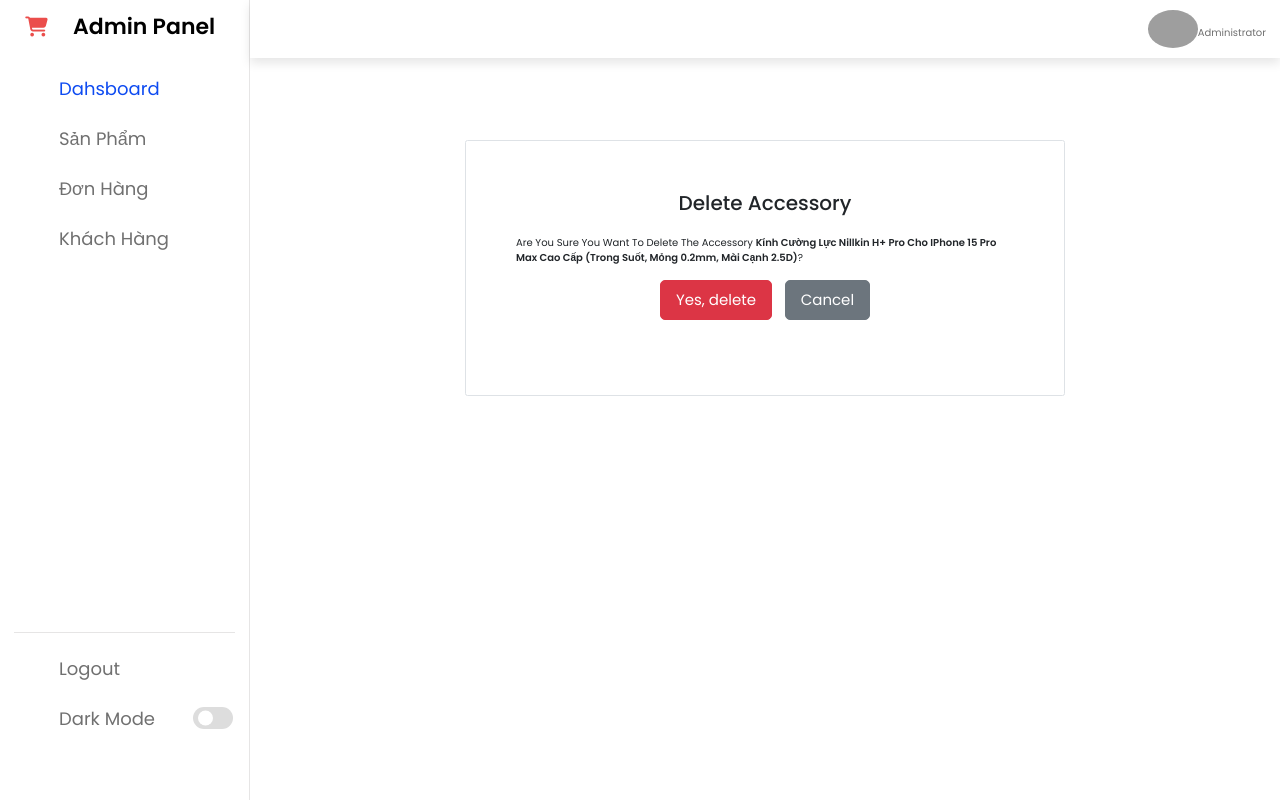
After one commit to anhvu1302/ManagePhoneAccessories, a Django app: page /admin/delete/30/ in a window 1280 px wide. The commit adds this page. Run offline with Django 5.2, Linux system fonts and the light colour scheme; data comes from the database, SQL or seed files in the repository; both versions use the stored data as it was after the commit; some libraries are stand-ins or nearby versions; some web fonts are replaced; grey boxes are pictures that could not be loaded.

Commit message:
Admin - product

```diff
--- a/AdminWeb/templates/layouts/adminLayout.html
+++ b/AdminWeb/templates/layouts/adminLayout.html
@@ -36,7 +36,7 @@
                     </a>
                 </li>
                 <li>
-                    <a href="#">
+                    <a href="{% url 'accessory_list' %} ">
                         <i class="fa-light fa-boxes-stacked"></i>
                         <span class="link-name">Sản Phẩm</span>
                     </a>
--- /dev/null
+++ b/AdminWeb/templates/pages/accessory_confirm_delete.html
@@ -0,0 +1,76 @@
+{% extends "layouts/adminLayout.html" %}
+
+{% block title %}
+Delete Accessory
+{% endblock %}
+
+{% block content %}
+<div class="container mt-4">
+    <style>
+        .card {
+            border: 1px solid #dee2e6;
+            border-radius: 0.25rem;
+            padding: 20px;
+            max-width: 600px;
+            margin: auto;
+        }
+
+        .card-body {
+            padding: 30px;
+        }
+
+        .card-title {
+            font-size: 2rem;
+            margin-bottom: 20px;
+            text-align: center;
+        }
+
+        .form-group {
+            margin-bottom: 20px;
+            text-align: center;
+        }
+
+        .btn-primary, .btn-danger {
+            font-size: 1.5rem;
+            padding: 0.75rem 1.5rem;
+            margin: 5px;
+        }
+
+        .btn-danger {
+            background-color: #dc3545;
+            border-color: #dc3545;
+        }
+
+            .btn-danger:hover {
+                background-color: #c82333;
+                border-color: #bd2130;
+            }
+
+        .btn-secondary {
+            background-color: #6c757d;
+            border-color: #6c757d;
+            font-size: 1.5rem;
+            padding: 0.75rem 1.5rem;
+            margin: 5px;
+        }
+
+            .btn-secondary:hover {
+                background-color: #545b62;
+                border-color: #4e555b;
+            }
+    </style>
+    <div class="card">
+        <div class="card-body">
+            <h2 class="card-title">Delete Accessory</h2>
+            <p>Are you sure you want to delete the accessory <strong>{{ accessory.Name }}</strong>?</p>
+            <form method="post">
+                {% csrf_token %}
+                <div class="form-group">
+                    <button type="submit" class="btn btn-danger">Yes, delete</button>
+                    <a href="{% url 'accessory_list' %}" class="btn btn-secondary">Cancel</a>
+                </div>
+            </form>
+        </div>
+    </div>
+</div>
+{% endblock %}
--- a/AdminWeb/urls.py
+++ b/AdminWeb/urls.py
@@ -5,4 +5,8 @@ urlpatterns = [
     path("", admin_login, name="admin_index"),
     path('logout/', logout_admin, name='admin_logout'),
     path("dashboard/", admin_required(dashboard), name="admin_dashboard"),
+    path('list/', accessory_list, name='accessory_list'),
+    path('create/', accessory_create, name='accessory_create'),
+    path('update/<int:id>/', accessory_update, name='accessory_update'),
+    path('delete/<int:id>/', accessory_delete, name='accessory_delete'),
 ]
--- a/AdminWeb/views.py
+++ b/AdminWeb/views.py
@@ -1,10 +1,12 @@
-from django.shortcuts import render, redirect
+from django.shortcuts import render, redirect,get_object_or_404
 from django.contrib.auth.models import User
 from django.contrib.auth import authenticate, login, logout
 from django.contrib import messages
 from django.http import HttpResponseRedirect
+from WebApp.models import Accessories
 
 
+from .forms import AccessoriesForm
 def admin_required(view_func):
     def wrapper(request, *args, **kwargs):
         if not request.user.is_authenticated or not request.user.is_superuser:
@@ -59,3 +61,40 @@ def logout_admin(request):
 
 def dashboard(request):
     return render(request, "pages/dashboard.html")
+
+
+
+
+def accessory_list(request):
+    accessories = Accessories.objects.all()
+    return render(request, 'pages/accessory_list.html', {'accessories': accessories})
+
+
+def accessory_create(request):
+    if request.method == 'POST':
+        form = AccessoriesForm(request.POST, request.FILES)
+        if form.is_valid():
+            form.save()
+            return redirect('accessory_list')
+    else:
+        form = AccessoriesForm()
+    return render(request, 'pages/accessory_form.html', {'form': form})
+
+
+def accessory_update(request, id):
+    accessory = get_object_or_404(Accessories, id=id)
+    if request.method == 'POST':
+        form = AccessoriesForm(request.POST, request.FILES, instance=accessory)
+        if form.is_valid():
+            form.save()
+            return redirect('accessory_list')
+    else:
+        form = AccessoriesForm(instance=accessory)
+    return render(request, 'pages/accessory_form.html', {'form': form})
+
+def accessory_delete(request, id):
+    accessory = get_object_or_404(Accessories, id=id)
+    if request.method == 'POST':
+        accessory.delete()
+        return redirect('accessory_list')
+    return render(request, 'pages/accessory_confirm_delete.html', {'accessory': accessory})
--- a/ManagePhoneAccessories/settings.py
+++ b/ManagePhoneAccessories/settings.py
@@ -128,3 +128,5 @@ STATICFILES_DIRS = [
 # https://docs.djangoproject.com/en/5.0/ref/settings/#default-auto-field
 
 DEFAULT_AUTO_FIELD = 'django.db.models.BigAutoField'
+MEDIA_URL = '/media/'
+MEDIA_ROOT = os.path.join(BASE_DIR, 'media')
--- a/ManagePhoneAccessories/urls.py
+++ b/ManagePhoneAccessories/urls.py
@@ -14,7 +14,8 @@ Including another URLconf
     1. Import the include() function: from django.urls import include, path
     2. Add a URL to urlpatterns:  path('blog/', include('blog.urls'))
 """
-
+from django.conf import settings
+from django.conf.urls.static import static
 from django.contrib import admin
 from django.urls import path, include
 # from .views import *
@@ -24,3 +25,7 @@ urlpatterns = [
     path("admin/", include("AdminWeb.urls")),
     path("", include("WebApp.urls")),
 ]
+
+
+if settings.DEBUG:
+    urlpatterns += static(settings.MEDIA_URL, document_root=settings.MEDIA_ROOT)
--- a/WebApp/forms.py
+++ b/WebApp/forms.py
@@ -22,6 +22,9 @@ from django.core.exceptions import ValidationError
 
 import secrets
 
+from WebApp.models import Accessories
+
+
 
 class AuthenticationForm(AuthenticationForm):
     username = forms.CharField(widget=forms.TextInput(attrs={'placeholder': 'Enter your username'}))
@@ -37,7 +40,8 @@ class AuthenticationForm(AuthenticationForm):
             if user is None:
 
                 raise forms.ValidationError("Inconrrect Password or Username")
-
+            else:
+                login(self.request, user)
         return cleaned_data
 
 
--- a/WebApp/models.py
+++ b/WebApp/models.py
@@ -14,16 +14,16 @@ class Categories(models.Model):
     )
 
 
+
 class Accessories(models.Model):
     Name = models.CharField(max_length=100)
     Price = models.BigIntegerField()
     Discount = models.IntegerField()
-    Image = models.CharField(max_length=255)
+    Image = models.ImageField(upload_to='accessories/')
     Description = models.CharField(max_length=255)
     CategoryID = models.ForeignKey(
         Categories, on_delete=models.CASCADE, related_name="accessories"
     )
-
 
 class Cart(models.Model):
     UserID = models.ForeignKey(User, on_delete=models.CASCADE, related_name="carts")
```
Also changed, not shown: AdminWeb/forms.py (added, +19 -0 lines), AdminWeb/templates/pages/accessory_form.html (added, +101 -0 lines), AdminWeb/templates/pages/accessory_list.html (added, +49 -0 lines), WebApp/views.py (+4 -3 lines), WebApp/migrations/0003_alter_accessories_image.py (added), WebApp/migrations/0004_alter_accessories_image.py (added), db.sqlite3, media/accessories/1715946324938.jpg (added), media/accessories/1715946324939.jpg (added), media/accessories/1715946324940.jpg (added), media/accessories/1715946324941.jpg (added).
